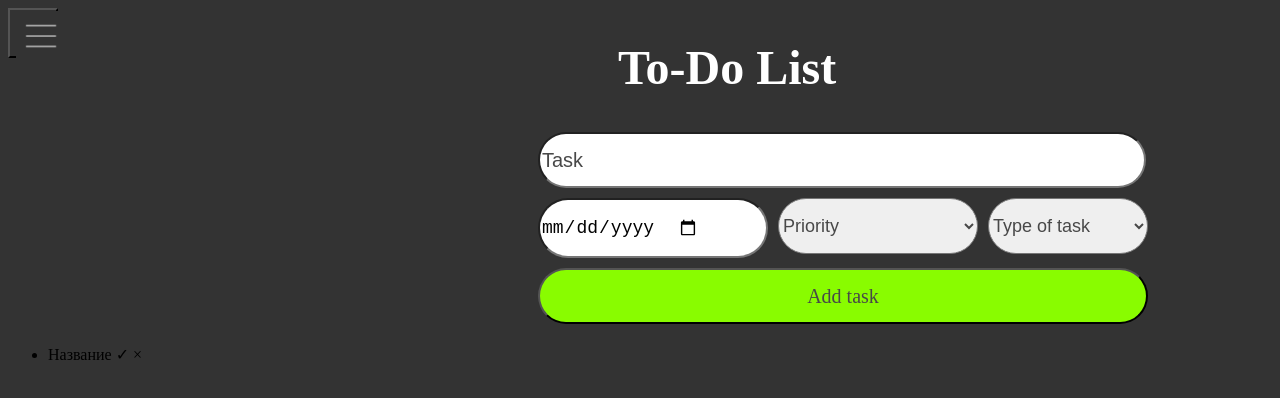
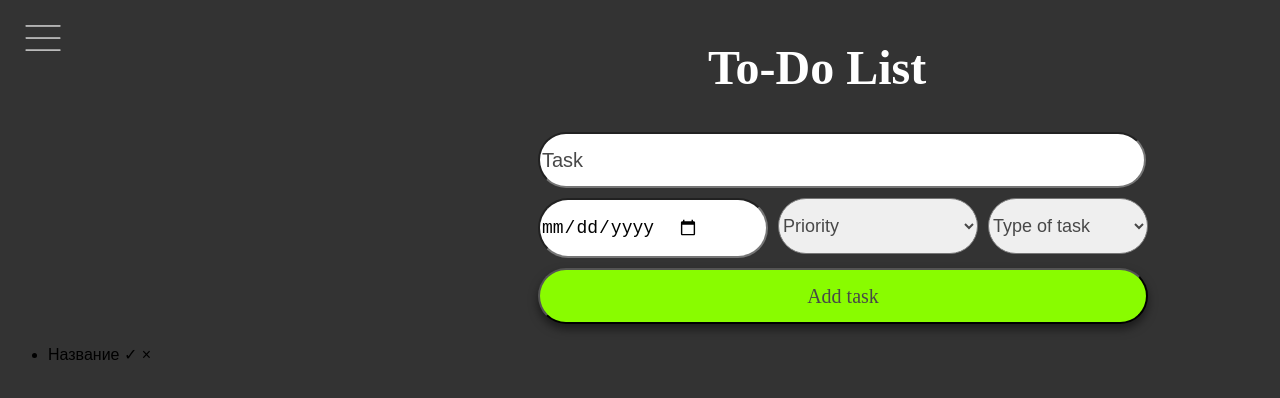
Before and after one commit to nyassky/To-do-list, a plain HTML site: page index.html in a window 1280 px wide. Drawn offline with Linux system fonts and the light colour scheme.

Commit message:
fixed bugs: menu-burger and button "Add task"

```diff
--- a/index.html
+++ b/index.html
@@ -8,7 +8,7 @@
 </head>
 <body class="container">
 	<header class="header_menu">
-		<button class="menu_toggle"><img src="imgs/Hamburger_MD.png" alt="hamburger menu" class="menu_toggle"></button>
+		<button class="menu_toggle"><img src="imgs/Hamburger_MD.png" alt="hamburger menu" class="menu_icon"></button>
     	<h1 id="to_do_list">To-Do List</h1> <!-- Блок Header с надписью и "бургер-меню"-->
 	</header>
 		<form>
@@ -22,14 +22,12 @@
 					<option value="low">Low</option>
 					<option value="mid">Mid</option>
 					<option value="high">High</option>
-
 				</select>
 				<select required id="type_of_task">
 					<option value="" disabled selected hidden>Type of task</option>
 					<option value="work">Work</option>
 					<option value="education">Education</option>
 					<option value="home">Home</option>
-
 				</select>
 			</div>
 			<div class="row">
--- a/styles.css
+++ b/styles.css
@@ -7,6 +7,7 @@
 	font-size: 3rem;
 	font-family: Unbounded;
 	text-align: center;
+	margin-left: 70px;
 }
 
 #task {
@@ -33,6 +34,8 @@
 	text-align: center;
 	color: #484848;
 	background-color: #89FC00;
+	box-shadow: 0px 5px 10px 0px rgba(0, 0, 0, 0.5);
+	cursor: pointer;
 }
 .row {
 	margin-left: 530px;
@@ -77,12 +80,20 @@ select option[value=""][disabled] {
 #type_of_task {
 	width: 160px;
 }
-.site_font_family {
-	font-family: Unbounded;
+body {
+	font-family: Unbounded, sans-serif;
 }
 .menu_toggle {
-	display:flex;
+	display: flex;
 	background-color: #333333;
-	width:50px;
-	height:50px;
+	width: 70px;
+	height: 70px;
+	border: none;
+	cursor: pointer;
 }
+.menu_icon {
+	display: block;
+	max-width: 100%;
+	max-height: 100%;
+	object-fit: contain;
+}
```
